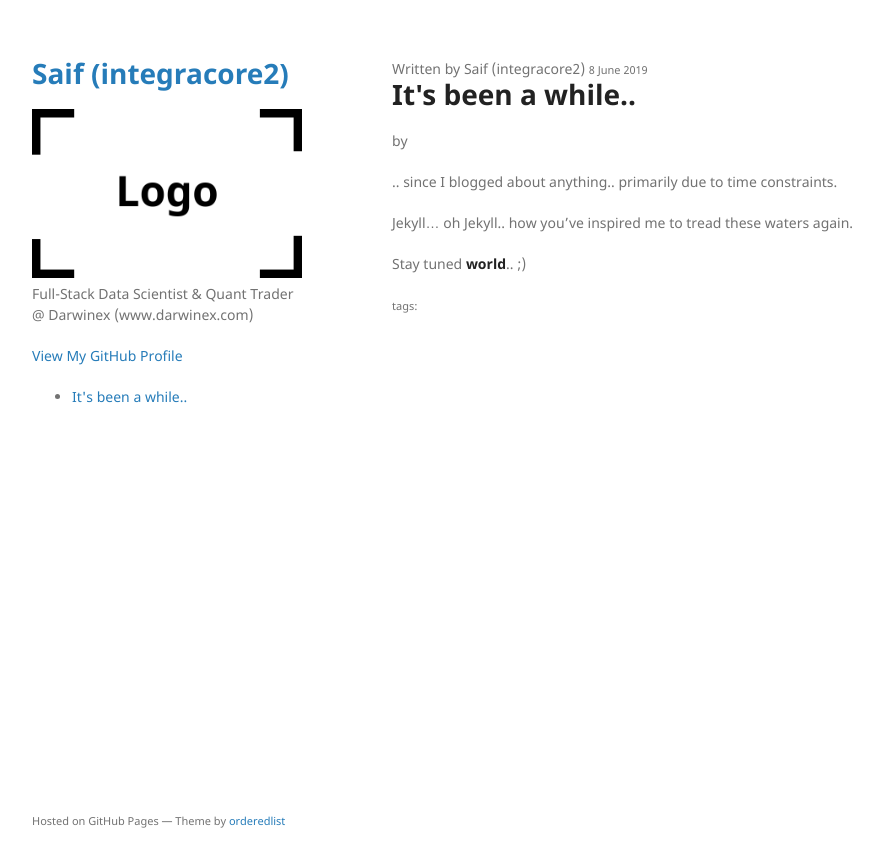
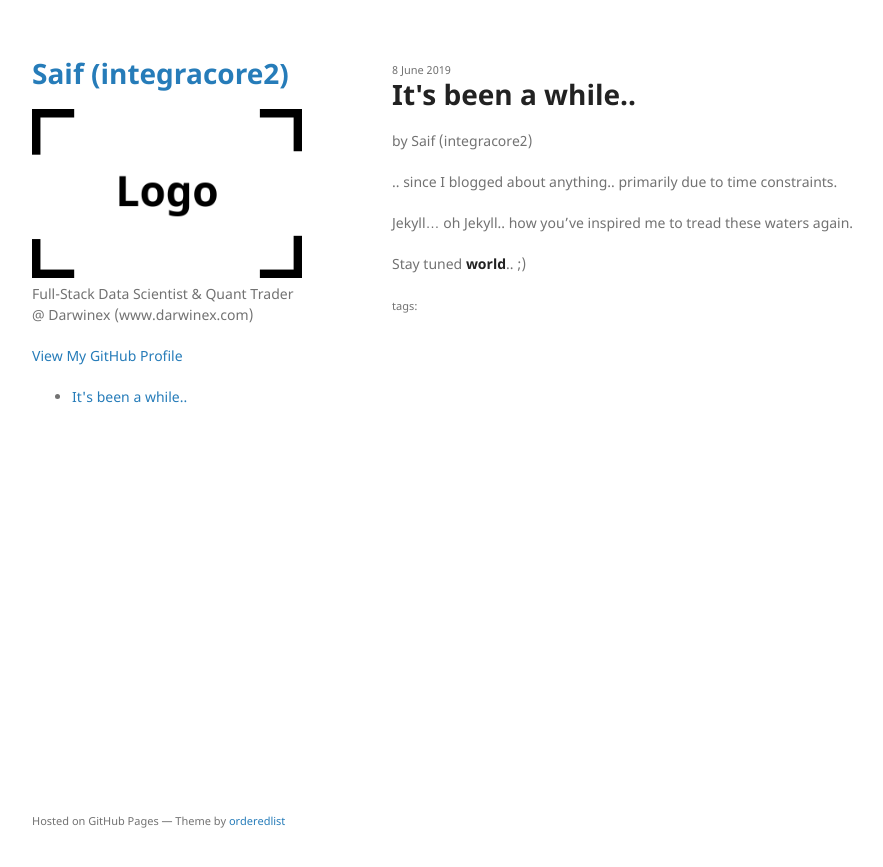
Before and after one commit to integracore2/integracore2.github.io, a Jekyll site: the page built from _posts/2019-06-08-its-been-a-while.md, in a window 1280 px wide. Shown: the top 867 px of the page, without its empty margins (178-1061 px from the left). Built offline with Jekyll 4.4.1, drawn with Linux system fonts in a browser that asks for light colours.

Commit message:
Update author configuration

```diff
--- a/_config.yml
+++ b/_config.yml
@@ -5,7 +5,7 @@ show_downloads: false
 google_analytics:
 theme: jekyll-theme-minimal
 
-saif:
+author:
     name: Saif (integracore2)
     email: integracore2@gmail.com
     web: http://www.twitter.com/integracore2
--- a/_layouts/post.html
+++ b/_layouts/post.html
@@ -1,13 +1,12 @@
 ---
 layout: default
 ---
-{% include author.html %}
 
 <small>{{ page.date | date: "%-d %B %Y" }}</small>
 <h1>{{ page.title }}</h1>
 
 <!-- <p class="view">by {{ page.author | default: site.author }}</p> -->
-<p class="view">by {{ page.author | default: author }}</p>
+<p class="view">by {{ page.author | default: site.author.name }}</p>
 
 {{content}}
 
```
